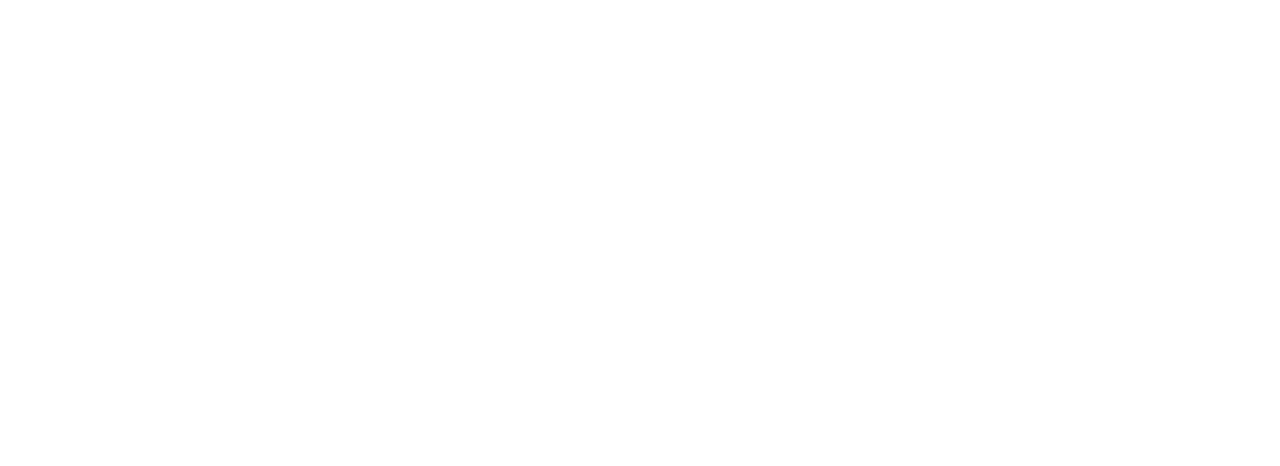
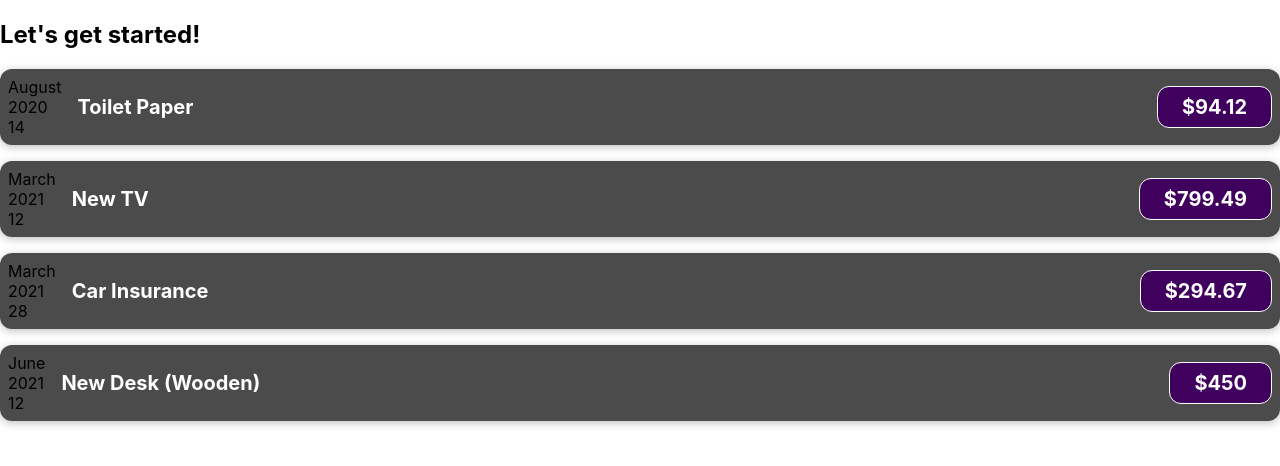
Before and after one commit to kNicholas-8761/Expense-Tracker, a React (Create React App) app: page / in a window 1280 px wide. Shown: the top 466 px of the page. Built offline with nearby package versions, Linux system fonts and the light colour scheme.

Commit message:
pass expense data via props

```diff
--- a/src/App.js
+++ b/src/App.js
@@ -1,10 +1,51 @@
-import logo from './logo.svg';
-import './App.css';
+import ExpenseItem from "./components/ExpenseItem";
+function App() {
 
-function App() {
+const expenses = [
+  {
+    id: 'e1',
+    title: 'Toilet Paper',
+    amount: 94.12,
+    date: new Date(2020, 7, 14),
+  },
+  { id: 'e2', title: 'New TV', amount: 799.49, date: new Date(2021, 2, 12) },
+  {
+    id: 'e3',
+    title: 'Car Insurance',
+    amount: 294.67,
+    date: new Date(2021, 2, 28),
+  },
+  {
+    id: 'e4',
+    title: 'New Desk (Wooden)',
+    amount: 450,
+    date: new Date(2021, 5, 12),
+  },
+];
+
   return (
-    <div className="App">
-
+    <div>
+      <h2>Let's get started!</h2>
+      <ExpenseItem
+        title={expenses[0].title}
+        amount={expenses[0].amount}
+        date={expenses[0].date}
+      ></ExpenseItem>
+      <ExpenseItem
+        title={expenses[1].title}
+        amount={expenses[1].amount}
+        date={expenses[1].date}
+      ></ExpenseItem>
+      <ExpenseItem
+        title={expenses[2].title}
+        amount={expenses[2].amount}
+        date={expenses[2].date}
+      ></ExpenseItem>
+      <ExpenseItem
+        title={expenses[3].title}
+        amount={expenses[3].amount}
+        date={expenses[3].date}
+      ></ExpenseItem>
     </div>
   );
 }
--- /dev/null
+++ b/src/components/ExpenseItem.css
@@ -0,0 +1,56 @@
+.expense-item {
+  display: flex;
+  justify-content: space-between;
+  align-items: center;
+  box-shadow: 0 2px 8px rgba(0, 0, 0, 0.25);
+  padding: 0.5rem;
+  margin: 1rem 0;
+  border-radius: 12px;
+  background-color: #4b4b4b;
+}
+
+.expense-item__description {
+  display: flex;
+  flex-direction: column;
+  gap: 1rem;
+  align-items: flex-end;
+  flex-flow: column-reverse;
+  justify-content: flex-start;
+  flex: 1;
+}
+
+.expense-item h2 {
+  color: #3a3a3a;
+  font-size: 1rem;
+  flex: 1;
+  margin: 0 1rem;
+  color: white;
+}
+
+.expense-item__price {
+  font-size: 1rem;
+  font-weight: bold;
+  color: white;
+  background-color: #40005d;
+  border: 1px solid white;
+  padding: 0.5rem;
+  border-radius: 12px;
+}
+
+@media (min-width: 580px) {
+  .expense-item__description {
+    flex-direction: row;
+    align-items: center;
+    justify-content: flex-start;
+    flex: 1;
+  }
+
+  .expense-item__description h2 {
+    font-size: 1.25rem;
+  }
+
+  .expense-item__price {
+    font-size: 1.25rem;
+    padding: 0.5rem 1.5rem;
+  }
+}
--- /dev/null
+++ b/src/components/ExpenseItem.js
@@ -0,0 +1,23 @@
+import './ExpenseItem.css';
+
+function ExpenseItem(props) {
+  const month = props.date.toLocaleString('en-US', { month: 'long' });
+  const day = props.date.toLocaleString('en-US', { day: '2-digit' });
+  const year = props.date.getFullYear();
+
+  return (
+    <div className='expense-item'>
+      <div>
+        <div>{month}</div>
+        <div>{year}</div>
+        <div>{day}</div>
+      </div>
+      <div className='expense-item__description'>
+        <h2>{props.title}</h2>
+        <div className='expense-item__price'>${props.amount}</div>
+      </div>
+    </div>
+  );
+}
+
+export default ExpenseItem;
```
Also changed, not shown: src/Component/ExpenseItem.css (deleted, +0 -28 lines), src/Component/ExpenseItem.js (deleted, +0 -18 lines).
